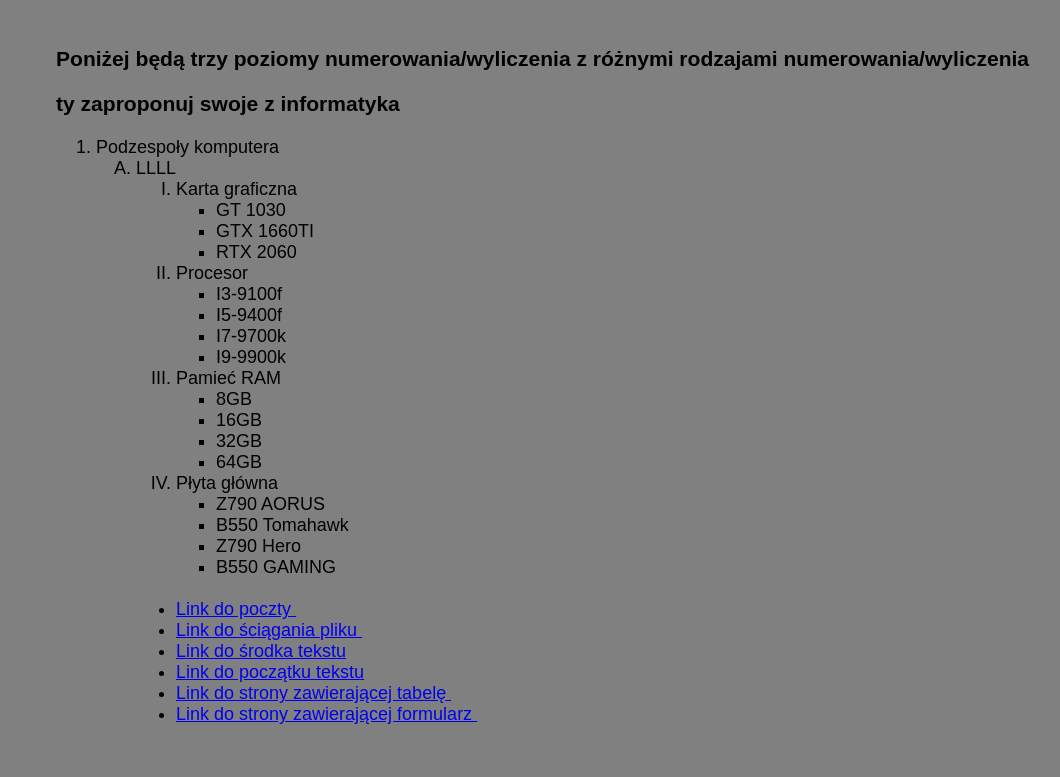
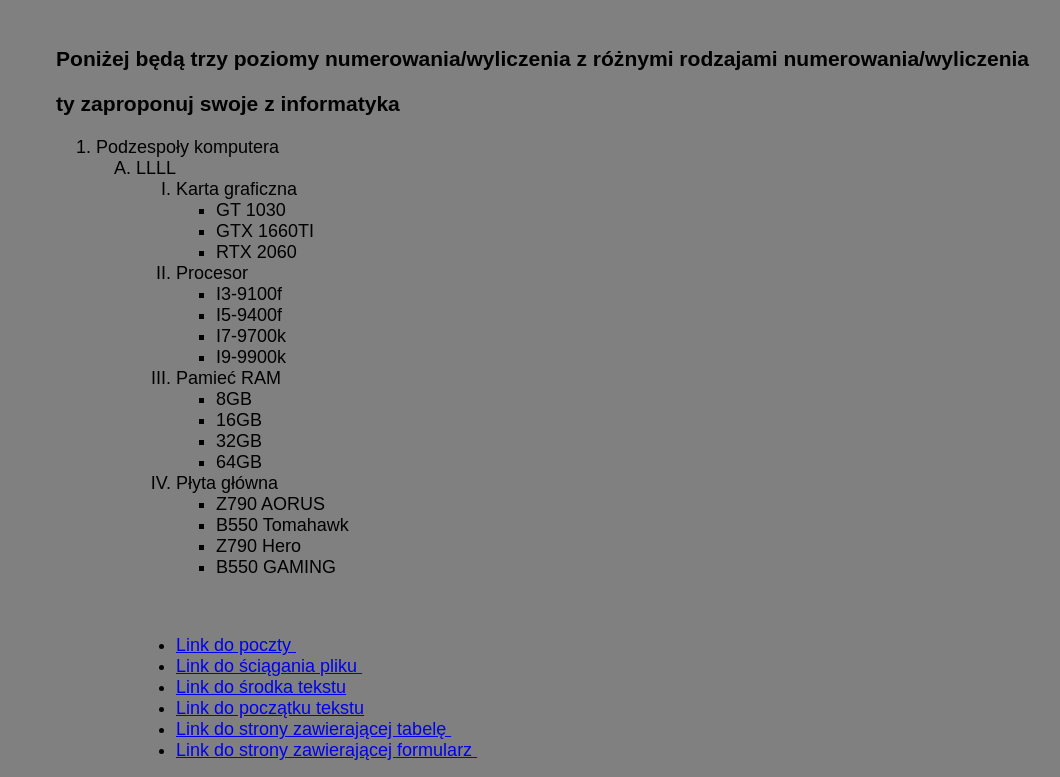
Before and after one commit to johnyzkosmosu/Jan-Lukowski, a plain HTML site: page index.html in a window 1280 px wide. Shown: the part 4479-5256 px from the top of the page, without its empty margins (32-1092 px from the left). Before the commit the page ends 5220 px from the top, so only its background shows below. Drawn offline with Linux system fonts and the light colour scheme.

Commit message:
Update index.html

```diff
--- a/index.html
+++ b/index.html
@@ -186,7 +186,7 @@ Sposoby kolorowania tekstu w funkcji font color:<br>
 </UL>
 </OL>
 
-
+<p align="left">
 <a name="down"></a><br>
 <UL type=disc>
 <LI><a HREF="https://johnyzkosmosu.github.io/Main-plik-ukowski/mail.html"> Link do poczty </A>&nbsp <br></LI>
```
